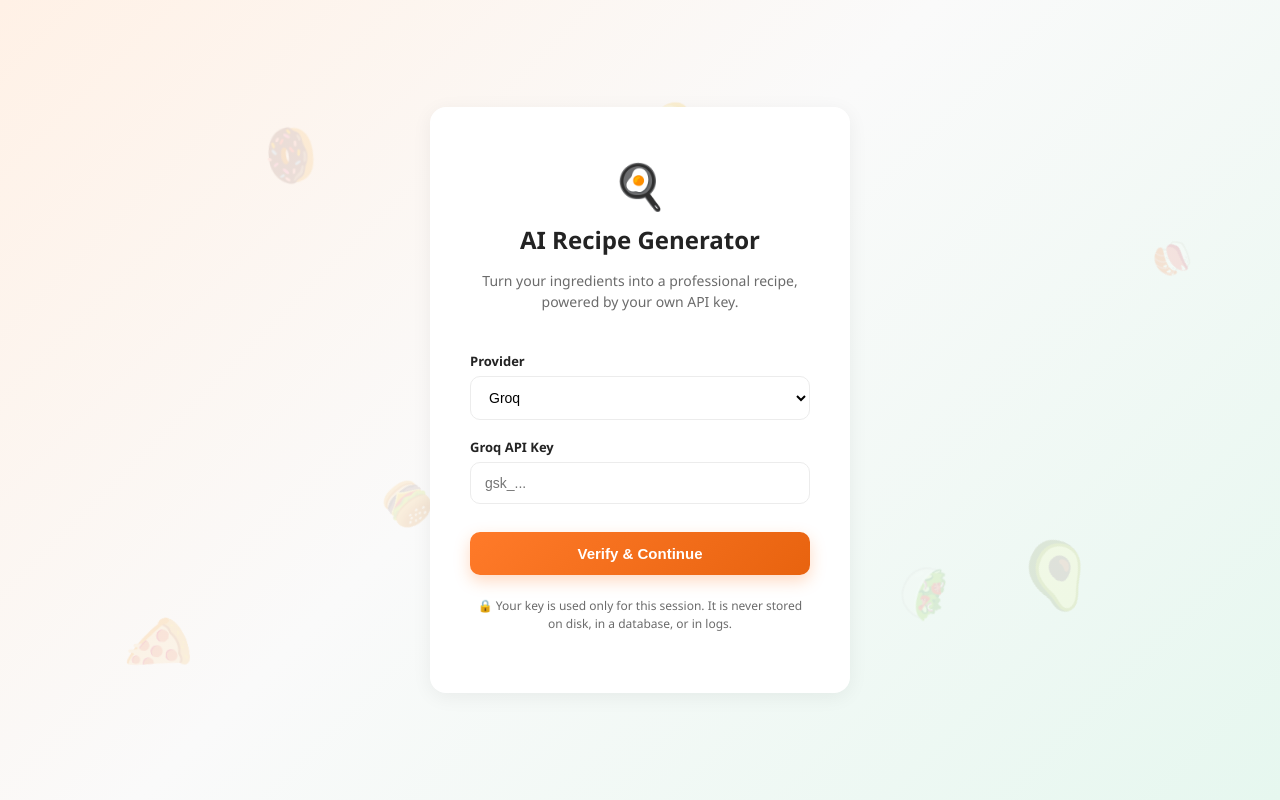
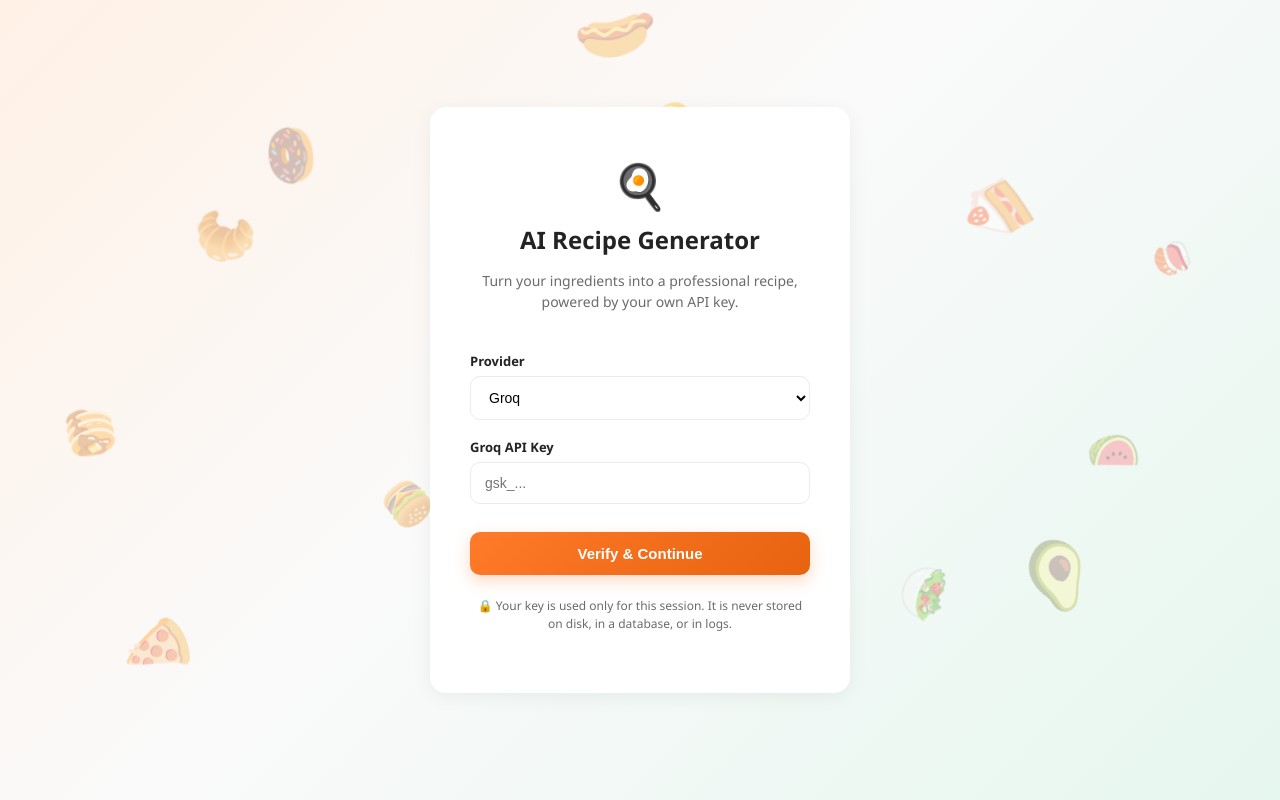
Before and after one commit to Varunkurhade1674/AI-Recipe-Generator, a FastAPI app: page / in a window 1280 px wide. Run offline with FastAPI, Linux system fonts and the light colour scheme; some libraries are stand-ins or nearby versions.

Commit message:
increased no of stickers

```diff
--- a/static/style.css
+++ b/static/style.css
@@ -413,7 +413,7 @@ body {
 .sticker {
   position: absolute;
   font-size: 3rem;
-  opacity: 0.15;
+  opacity: 0.35;
   animation: floatUp linear infinite;
   user-select: none;
 }
@@ -426,6 +426,13 @@ body {
 .sticker:nth-child(6) { left: 20%; animation-duration: 20s; animation-delay: -8s; font-size: 3.2rem; }
 .sticker:nth-child(7) { left: 60%; animation-duration: 26s; animation-delay: -12s; font-size: 2.8rem; }
 .sticker:nth-child(8) { left: 80%; animation-duration: 32s; animation-delay: -4s; font-size: 3.6rem; }
+.sticker:nth-child(9) { left: 5%; animation-duration: 21s; animation-delay: -3s; font-size: 2.7rem; }
+.sticker:nth-child(10) { left: 15%; animation-duration: 27s; animation-delay: -11s; font-size: 3.1rem; }
+.sticker:nth-child(11) { left: 35%; animation-duration: 33s; animation-delay: -7s; font-size: 2.3rem; }
+.sticker:nth-child(12) { left: 45%; animation-duration: 24s; animation-delay: -14s; font-size: 3.8rem; }
+.sticker:nth-child(13) { left: 55%; animation-duration: 31s; animation-delay: -1s; font-size: 2.9rem; }
+.sticker:nth-child(14) { left: 75%; animation-duration: 23s; animation-delay: -9s; font-size: 3.4rem; }
+.sticker:nth-child(15) { left: 85%; animation-duration: 29s; animation-delay: -6s; font-size: 2.6rem; }
 
 @keyframes floatUp {
   0% { transform: translateY(110vh) rotate(0deg); }
--- a/templates/login.html
+++ b/templates/login.html
@@ -4,7 +4,7 @@
 <meta charset="UTF-8">
 <meta name="viewport" content="width=device-width, initial-scale=1.0">
 <title>AI Recipe Generator — Connect</title>
-<link rel="stylesheet" href="/static/style.css?v=3">
+<link rel="stylesheet" href="/static/style.css?v=4">
 </head>
 <body class="auth-body">
 
@@ -17,6 +17,13 @@
   <div class="sticker">🍩</div>
   <div class="sticker">🍜</div>
   <div class="sticker">🥑</div>
+  <div class="sticker">🥞</div>
+  <div class="sticker">🥐</div>
+  <div class="sticker">🍟</div>
+  <div class="sticker">🌭</div>
+  <div class="sticker">🍝</div>
+  <div class="sticker">🍰</div>
+  <div class="sticker">🍉</div>
 </div>
 
   <div class="auth-card">
```
Also changed, not shown: templates/index.html (+8 -1 lines). Lines whose indentation alone changed are shown as unchanged.
